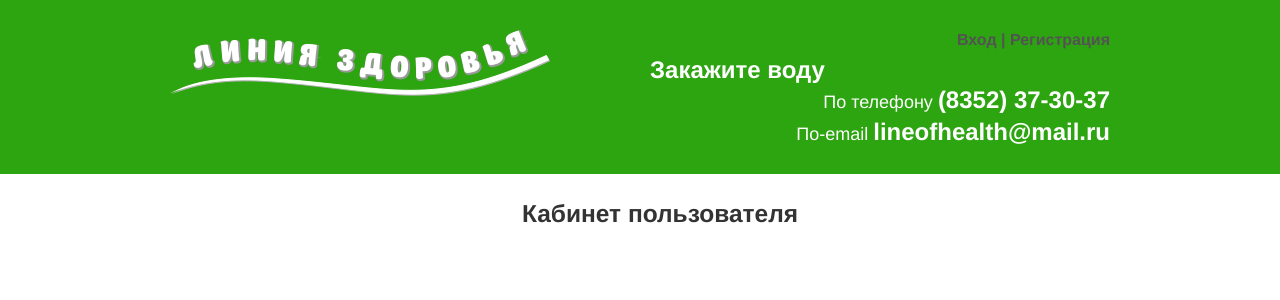
After one commit to GreeZZly/water, a CodeIgniter app: page /index.php/main/user_office in a window 1280 px wide. The commit adds this page. Shown: the top 300 px of the page. Run offline with CodeIgniter, Linux system fonts and the light colour scheme; some libraries are stand-ins or nearby versions.

Commit message:
office begin

```diff
--- a/application/controllers/main.php
+++ b/application/controllers/main.php
@@ -4,10 +4,11 @@ class Main extends CI_Controller {
 	function __construct()
 	{
 		parent:: __construct();
+		$this->load->library('session');
 		$this->load->helper('url');
 		$this->load->helper('form');
 		$this->load->library('ion_auth');
-		$this->load->library('session');
+
 		$this->load->helper('cookie');
 		// $id_registred_company = 12;
 
@@ -16,6 +17,7 @@ class Main extends CI_Controller {
 	public function	index(){
 		$this->load->helper(array('form', 'url'));
 		$data['log_on'] = ($this->ion_auth->logged_in()) ? 1 : 0;
+		$data['username'] = $this->mb_ucfirst($this->session->userdata('name'));
 
 		$this->load->library('form_validation');
 
@@ -111,4 +113,27 @@ class Main extends CI_Controller {
 			$this->load->view('water/reg_success');
 			$this->load->view('water/htmlfooter.html');
 	}
+	private function  mb_ucfirst($str){
+		return mb_strtoupper(mb_substr($str, 0, 1)).mb_substr($str, 1, mb_strlen($str));
+	}
+
+	public function logout(){
+		$this->ion_auth->logout();
+		redirect('/', 'refresh');
+	}
+
+	public function user_office(){
+		$this->load->helper(array('form', 'url'));
+		$data['log_on'] = ($this->ion_auth->logged_in()) ? 1 : 0;
+		$data['username'] = $this->mb_ucfirst($this->session->userdata('name'));
+
+		$this->load->library('form_validation');
+
+		$this->load->view('water/htmlheader.html', $data);
+		$this->load->view('water/reg_form');
+		$this->load->view('water/header');
+		$this->load->view('water/user_office');
+		$this->load->view('water/htmlfooter.html');
+
+	}
 }
--- a/application/models/ion_auth_model.php
+++ b/application/models/ion_auth_model.php
@@ -174,6 +174,7 @@ class Ion_auth_model extends CI_Model
 		$this->load->helper('cookie');
 		$this->load->helper('date');
 		$this->lang->load('ion_auth','russian');
+		$this->load->library('session');
 
 		//initialize db tables data
 		$this->tables  = $this->config->item('tables', 'ion_auth');
@@ -1619,7 +1620,7 @@ class Ion_auth_model extends CI_Model
 
 		$session_data = array(
 		    'identity'             => $user->{$this->identity_column},
-		    //''             => $user->username,
+		    'name'            	   => $user->name,
 		    'email'                => $user->email,
 		    'user_id'              => $user->id, //everyone likes to overwrite id so we'll use user_id
 		    'old_last_login'       => $user->last_login
--- a/application/views/water/header.php
+++ b/application/views/water/header.php
@@ -1,7 +1,10 @@
 <div class="block_bg" id="header_bg">
 	<div class="container" id="header">
 		<div class="row-fluid">
-			<div class="span6"><img src="/include/images/logo.png"></div>
+			<div class="span6">
+				<div class="row"><img src="/include/images/logo.png"></div>
+				<?if ($log_on){?><div class="row">Здравствуйте, <?=$username;?>!</div><?}?>
+			</div>
 			<div class="span6">
 				<div class="row" id="entreg">
 					<?if (!$log_on) {?>
@@ -9,7 +12,7 @@
 					<div class="pull-right">&nbsp;|&nbsp;</div>
 					<div class="pull-right" data-toggle="modal" data-target="#auth_modal">Вход</div>
 					<?} else {?>
-					<div class="pull-right">Выход</div>
+					<div class="pull-right"><a href="/main/logout">Выход</a></div>
 					<?}?>
 
 				</div>
--- /dev/null
+++ b/application/views/water/user_office.php
@@ -0,0 +1,8 @@
+<div class="block_bg" id="user_office_bg">
+	<div class="container" id="user_office">
+		<div class="row-fluid">
+			<h3 class="row-fluid block_title">Кабинет пользователя</h3>
+			<div class="row"></div>
+		</div>
+	</div>
+</div>
```
